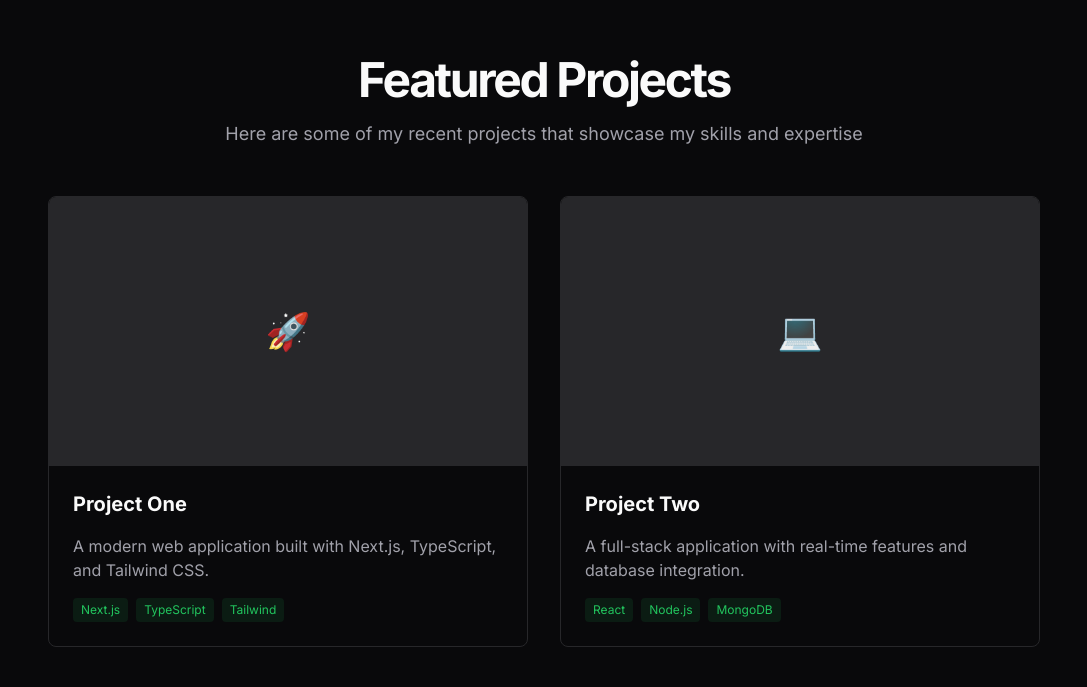
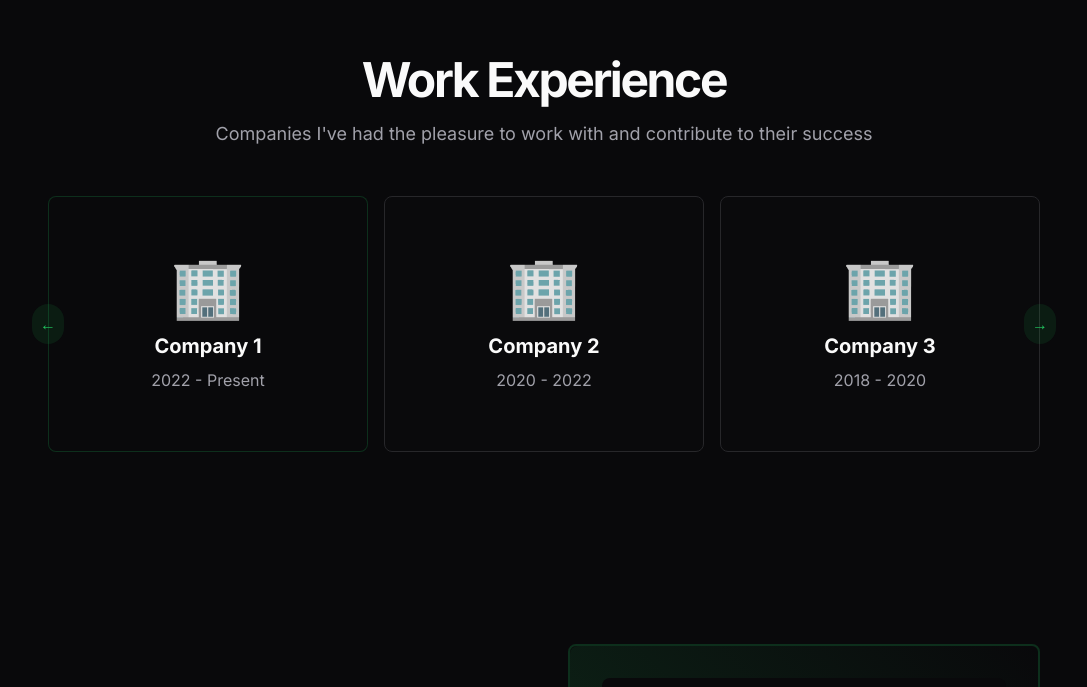
Before and after one commit to esalazarv/portafolio, a Next.js app: page / in a window 1280 px wide. Shown: the part 2110-2797 px from the top of the page, without its empty margins (96-1183 px from the left). Built offline with nearby package versions, Linux system fonts and the light colour scheme.

Commit message:
fix: replace the projects section with the experienece section

```diff
--- a/package.json
+++ b/package.json
@@ -12,6 +12,7 @@
     "@shadcn/ui": "^0.0.4",
     "class-variance-authority": "^0.7.1",
     "clsx": "^2.1.1",
+    "embla-carousel-react": "^8.5.2",
     "lucide-react": "^0.469.0",
     "next": "15.1.3",
     "next-themes": "^0.4.4",
--- a/src/app/(landing)/layout.tsx
+++ /dev/null
@@ -1,50 +0,0 @@
-import Link from "next/link";
-import { PropsWithChildren } from "react";
-
-export default function LandingLayout({ children }: PropsWithChildren) {
-  return (
-    <main className="min-h-screen">
-      <nav className="fixed w-full top-0 z-50 backdrop-blur-sm border-b border-border/40 bg-background/95">
-        <div className="container mx-auto flex h-14 items-center">
-          <div className="mr-4 flex">
-            <Link
-              className="mr-6 flex items-center space-x-2 text-lg font-bold"
-              href="/"
-            >
-              <span className="text-primary">Eduardo Salazar</span>
-            </Link>
-          </div>
-          <div className="flex flex-1 items-center justify-between space-x-2 md:justify-end">
-            <nav className="flex items-center space-x-6 text-sm font-medium">
-              <Link
-                href="#about"
-                className="transition-colors hover:text-primary"
-              >
-                About
-              </Link>
-              <Link
-                href="#projects"
-                className="transition-colors hover:text-primary"
-              >
-                Projects
-              </Link>
-              <Link
-                href="#skills"
-                className="transition-colors hover:text-primary"
-              >
-                Skills
-              </Link>
-              <Link
-                href="#contact"
-                className="transition-colors hover:text-primary"
-              >
-                Contact
-              </Link>
-            </nav>
-          </div>
-        </div>
-      </nav>
-      {children}
-    </main>
-  );
-}
--- a/src/app/(landing)/page.tsx
+++ b/src/app/(landing)/page.tsx
@@ -1,4 +1,5 @@
 import Link from "next/link";
+import EmployersCarousel from "@/components/employers-carousel";
 
 export default function Home() {
   return (
@@ -24,10 +25,10 @@ export default function Home() {
               Get in Touch
             </Link>
             <Link
-              href="#projects"
+              href="#about"
               className="border border-input hover:bg-accent hover:text-accent-foreground px-8 py-4 rounded-md font-medium text-lg transition-colors"
             >
-              View Projects
+              View About
             </Link>
           </div>
         </div>
@@ -66,10 +67,10 @@ export default function Home() {
                   View My Skills
                 </Link>
                 <Link
-                  href="#projects"
+                  href="#employers"
                   className="inline-flex items-center justify-center rounded-md border border-input px-6 py-3 text-sm font-medium hover:bg-accent hover:text-accent-foreground transition-colors"
                 >
-                  Check My Work
+                  Check My Work Experience
                 </Link>
               </div>
             </div>
@@ -133,70 +134,19 @@ export default function Home() {
         </div>
       </section>
 
-      <section id="projects" className="w-full py-24">
+      <section id="employers" className="w-full py-24">
         <div className="container mx-auto max-w-[1024px] px-4">
           <div className="space-y-12">
             <div className="space-y-4 text-center">
               <h2 className="text-3xl font-bold tracking-tighter sm:text-4xl md:text-5xl">
-                Featured Projects
+                Work Experience
               </h2>
               <p className="text-muted-foreground text-lg max-w-[700px] mx-auto">
-                Here are some of my recent projects that showcase my skills and
-                expertise
+                Companies I've had the pleasure to work with and contribute to
+                their success
               </p>
             </div>
-            <div className="grid grid-cols-1 md:grid-cols-2 gap-8">
-              <div className="group relative overflow-hidden rounded-lg border bg-card">
-                <div className="aspect-video overflow-hidden">
-                  <div className="h-full w-full bg-muted flex items-center justify-center">
-                    <span className="text-4xl">🚀</span>
-                  </div>
-                </div>
-                <div className="p-6 space-y-4">
-                  <h3 className="text-xl font-bold">Project One</h3>
-                  <p className="text-muted-foreground">
-                    A modern web application built with Next.js, TypeScript, and
-                    Tailwind CSS.
-                  </p>
-                  <div className="flex gap-2">
-                    <span className="text-xs bg-primary/10 text-primary px-2 py-1 rounded">
-                      Next.js
-                    </span>
-                    <span className="text-xs bg-primary/10 text-primary px-2 py-1 rounded">
-                      TypeScript
-                    </span>
-                    <span className="text-xs bg-primary/10 text-primary px-2 py-1 rounded">
-                      Tailwind
-                    </span>
-                  </div>
-                </div>
-              </div>
-              <div className="group relative overflow-hidden rounded-lg border bg-card">
-                <div className="aspect-video overflow-hidden">
-                  <div className="h-full w-full bg-muted flex items-center justify-center">
-                    <span className="text-4xl">💻</span>
-                  </div>
-                </div>
-                <div className="p-6 space-y-4">
-                  <h3 className="text-xl font-bold">Project Two</h3>
-                  <p className="text-muted-foreground">
-                    A full-stack application with real-time features and
-                    database integration.
-                  </p>
-                  <div className="flex gap-2">
-                    <span className="text-xs bg-primary/10 text-primary px-2 py-1 rounded">
-                      React
-                    </span>
-                    <span className="text-xs bg-primary/10 text-primary px-2 py-1 rounded">
-                      Node.js
-                    </span>
-                    <span className="text-xs bg-primary/10 text-primary px-2 py-1 rounded">
-                      MongoDB
-                    </span>
-                  </div>
-                </div>
-              </div>
-            </div>
+            <EmployersCarousel />
           </div>
         </div>
       </section>
--- a/src/app/layout.tsx
+++ b/src/app/layout.tsx
@@ -2,6 +2,7 @@ import type { Metadata } from "next";
 import { Inter } from "next/font/google";
 import "./globals.css";
 import { ThemeProvider } from "@/components/theme-provider";
+import Link from "next/link";
 
 const inter = Inter({ subsets: ["latin"] });
 
@@ -17,13 +18,53 @@ export default function RootLayout({
 }) {
   return (
     <html lang="en" suppressHydrationWarning>
-      <body className={`${inter.className} dark`}>
+      <body className={inter.className}>
         <ThemeProvider
           attribute="class"
           defaultTheme="dark"
-          enableSystem={false}
-          forcedTheme="dark"
+          enableSystem
+          disableTransitionOnChange
         >
+          <nav className="fixed w-full top-0 z-50 backdrop-blur-sm border-b border-border/40 bg-background/95">
+            <div className="container mx-auto max-w-[1024px] flex h-14 items-center">
+              <div className="mr-4 flex">
+                <Link
+                  className="mr-6 flex items-center space-x-2 text-lg font-bold"
+                  href="/"
+                >
+                  <span className="text-primary">Eduardo Salazar</span>
+                </Link>
+              </div>
+              <div className="flex flex-1 items-center justify-between space-x-2 md:justify-end">
+                <nav className="flex items-center space-x-6 text-sm font-medium">
+                  <Link
+                    href="#about"
+                    className="transition-colors hover:text-primary"
+                  >
+                    About
+                  </Link>
+                  <Link
+                    href="#employers"
+                    className="transition-colors hover:text-primary"
+                  >
+                    Experience
+                  </Link>
+                  <Link
+                    href="#skills"
+                    className="transition-colors hover:text-primary"
+                  >
+                    Skills
+                  </Link>
+                  <Link
+                    href="#contact"
+                    className="transition-colors hover:text-primary"
+                  >
+                    Contact
+                  </Link>
+                </nav>
+              </div>
+            </div>
+          </nav>
           {children}
         </ThemeProvider>
       </body>
--- /dev/null
+++ b/src/components/employers-carousel.tsx
@@ -0,0 +1,103 @@
+"use client";
+
+import useEmblaCarousel from "embla-carousel-react";
+import { useCallback, useEffect, useState } from "react";
+
+interface Employer {
+  name: string;
+  logo: string;
+  period: string;
+}
+
+const employers: Employer[] = [
+  {
+    name: "Company 1",
+    logo: "🏢",
+    period: "2022 - Present",
+  },
+  {
+    name: "Company 2",
+    logo: "🏢",
+    period: "2020 - 2022",
+  },
+  {
+    name: "Company 3",
+    logo: "🏢",
+    period: "2018 - 2020",
+  },
+];
+
+export default function EmployersCarousel() {
+  const [emblaRef, emblaApi] = useEmblaCarousel({
+    loop: true,
+    align: "start",
+    slidesToScroll: 1,
+    breakpoints: {
+      '(min-width: 768px)': { slidesToScroll: 3 }
+    }
+  });
+
+  const [selectedIndex, setSelectedIndex] = useState(0);
+
+  const scrollPrev = useCallback(() => {
+    if (emblaApi) emblaApi.scrollPrev();
+  }, [emblaApi]);
+
+  const scrollNext = useCallback(() => {
+    if (emblaApi) emblaApi.scrollNext();
+  }, [emblaApi]);
+
+  const onSelect = useCallback(() => {
+    if (!emblaApi) return;
+    setSelectedIndex(emblaApi.selectedScrollSnap());
+  }, [emblaApi]);
+
+  useEffect(() => {
+    if (!emblaApi) return;
+    onSelect();
+    emblaApi.on("select", onSelect);
+    emblaApi.on("reInit", onSelect);
+  }, [emblaApi, onSelect]);
+
+  return (
+    <div className="relative w-full max-w-[1024px] mx-auto">
+      <div className="overflow-hidden" ref={emblaRef}>
+        <div className="flex -ml-4">
+          {employers.map((employer, index) => (
+            <div
+              key={employer.name}
+              className="flex-[0_0_100%] min-w-0 pl-4 md:flex-[0_0_33.333%]"
+            >
+              <div
+                className={`
+                  h-64 flex flex-col items-center justify-center p-6 rounded-lg border
+                  ${
+                    selectedIndex === index
+                      ? "bg-card border-primary/20"
+                      : "bg-muted/5 border-border"
+                  }
+                `}
+              >
+                <span className="text-6xl mb-4">{employer.logo}</span>
+                <h3 className="text-xl font-bold mb-2">{employer.name}</h3>
+                <p className="text-muted-foreground">{employer.period}</p>
+              </div>
+            </div>
+          ))}
+        </div>
+      </div>
+      <button
+        onClick={scrollPrev}
+        className="absolute -left-4 top-1/2 -translate-y-1/2 bg-primary/10 hover:bg-primary/20 text-primary p-2 rounded-full transition-colors"
+      >
+        ←
+      </button>
+      <button
+        onClick={scrollNext}
+        className="absolute -right-4 top-1/2 -translate-y-1/2 bg-primary/10 hover:bg-primary/20 text-primary p-2 rounded-full transition-colors"
+      >
+        →
+      </button>
+    </div>
+  );
+}
```
Also changed, not shown: 1 other file (tests, documents, lock files or other folders).
